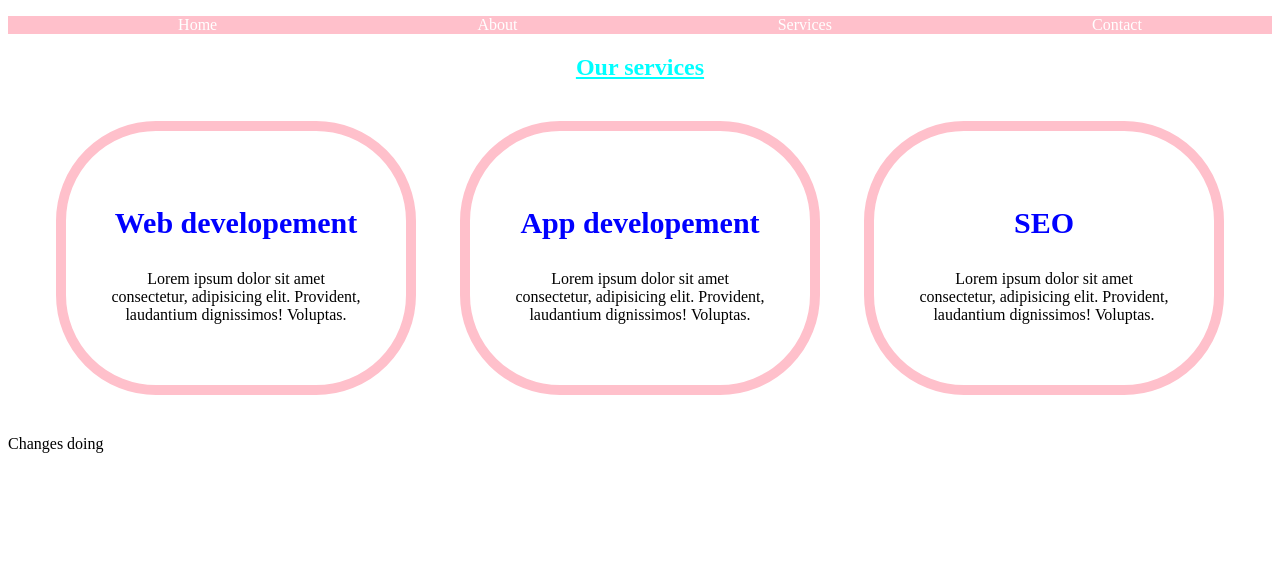
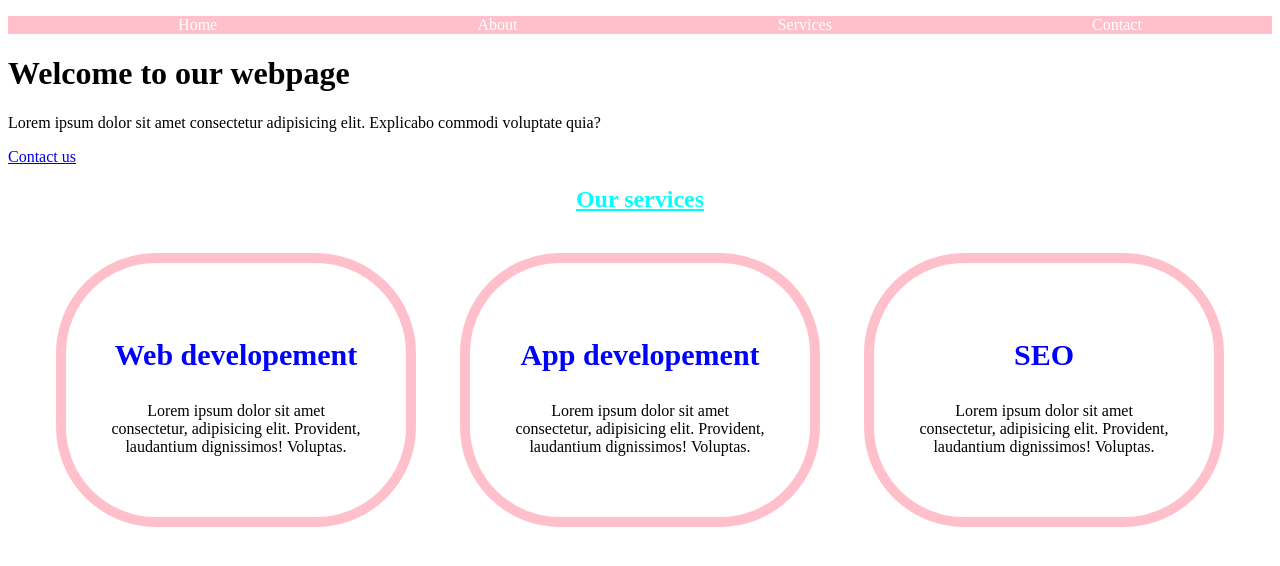
Before and after one commit to ayushpenumatcha/sample-website, a plain HTML site: page index.html in a window 1280 px wide. Drawn offline with Linux system fonts and the light colour scheme.

Commit message:
Added Hero section

```diff
--- a/index.html
+++ b/index.html
@@ -13,7 +13,13 @@
       <li><a href="#">Contact</a></li>
     </ul>
   </nav>
-
+  <header class="Hero">
+    <div class="hero-content">
+      <h1>Welcome to our webpage</h1>
+      <p>Lorem ipsum dolor sit amet consectetur adipisicing elit. Explicabo commodi voluptate quia?</p>
+      <a href="#">Contact us</a>
+    </div>
+  </header>
   <section id="services">
     <h2 class="heading">Our services</h2>
     <div class="services-card">
@@ -33,8 +39,6 @@
     </div>
   </section>
 
-  Changes doing
-
   <script src="script.js"></script>
 </body>
 </html>
```
